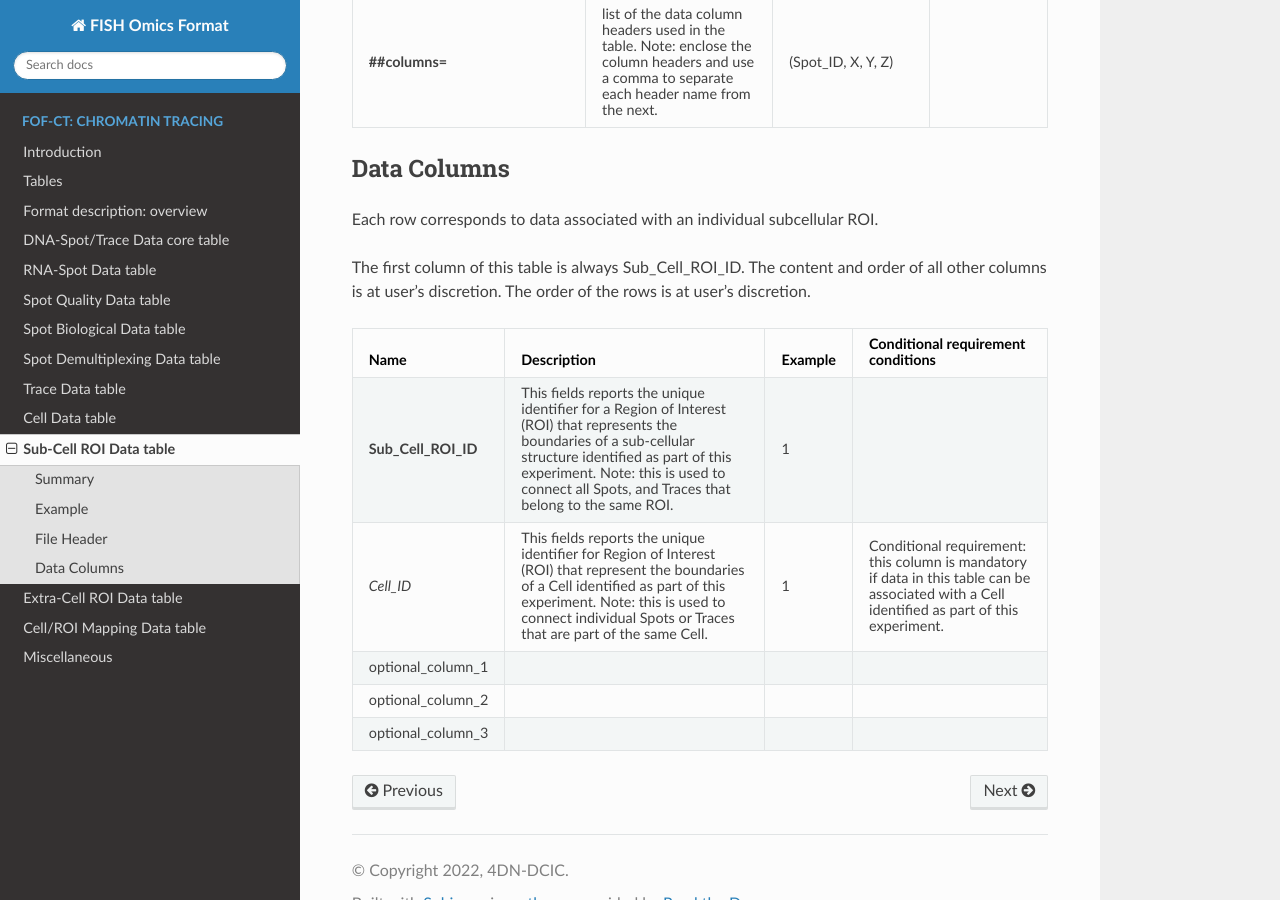
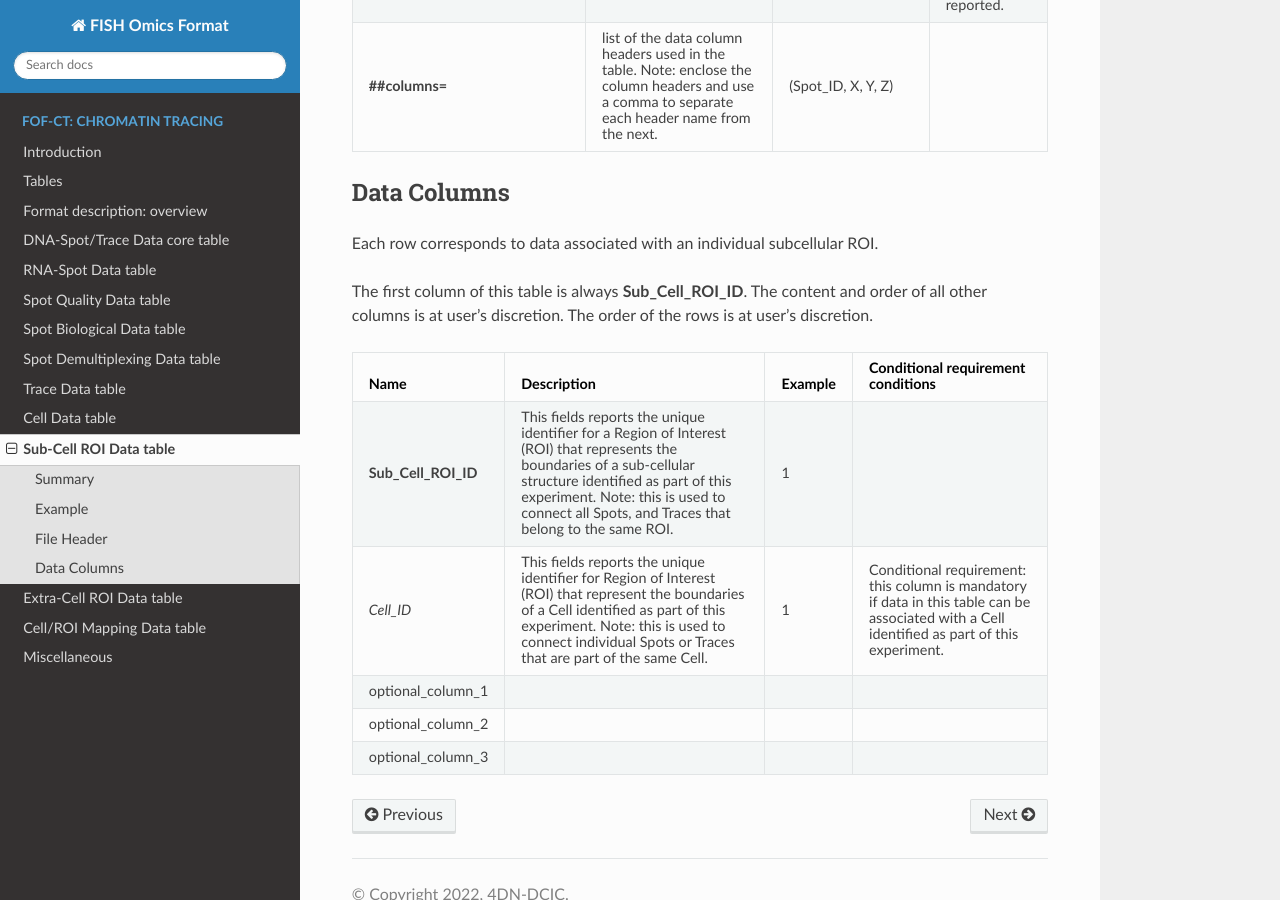
Before and after one commit to 4dn-dcic/fish_omics_format, a Sphinx documentation site: the page built from docs/source/subcell.rst, in a window 1280 px wide and 900 px high, scrolled down 3860 px. Built offline with Sphinx 7.4.7 and the Read the Docs theme 2.0.0, drawn with Linux system fonts in a browser that asks for light colours; some of the changed text lies outside the part shown.

```diff
--- a/docs/source/subcell.rst
+++ b/docs/source/subcell.rst
@@ -7,7 +7,6 @@ Requirement level: conditionally required
 
 Summary
 -------
-
 This table is used to document properties that are globally associated with
 individual sub-cellular ROIs that typically correspond to sub-nuclear features
 (e.g., Nucleoli, Nuclear Lamina, Chromosome Domains, PML bodies, etc.)
@@ -39,10 +37,9 @@ The header should include a detailed description of each optional columns used.
 
 Data Columns
 ------------
-
 Each row corresponds to data associated with an individual subcellular ROI.
 
-The first column of this table is always Sub_Cell_ROI_ID.
+The first column of this table is always **Sub_Cell_ROI_ID**.
 The content and order of all other columns is at user's discretion.
 The order of the rows is at user's discretion.
 
```
Also changed, not shown: other parts of docs/source/subcell.rst (+2 -3 lines).
